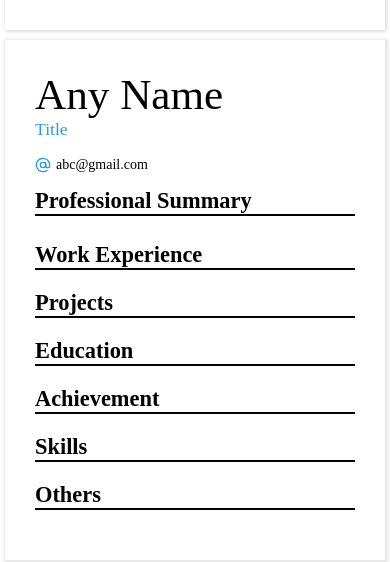
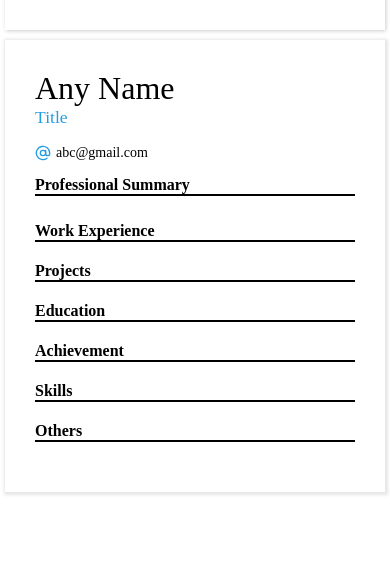
Before and after one commit to engineer-br0/Resume-Builder, a React (Create React App) app: page /body in a window 390 px wide. Shown: the part 828-1390 px from the top of the page. After the commit the page ends 1330 px from the top, so only its background shows below. Built offline with nearby package versions, Linux system fonts and the light colour scheme.

Commit message:
font size in mobile

```diff
--- a/src/components/Resume.module.css
+++ b/src/components/Resume.module.css
@@ -171,4 +171,10 @@
     .container{
       aspect-ratio: 1/1.1;
     }
+    .section .sectionTitle {
+      font-size: 1rem;
+    }
+    .header .heading {
+      font-size: 2rem;
+    }
   }
```
